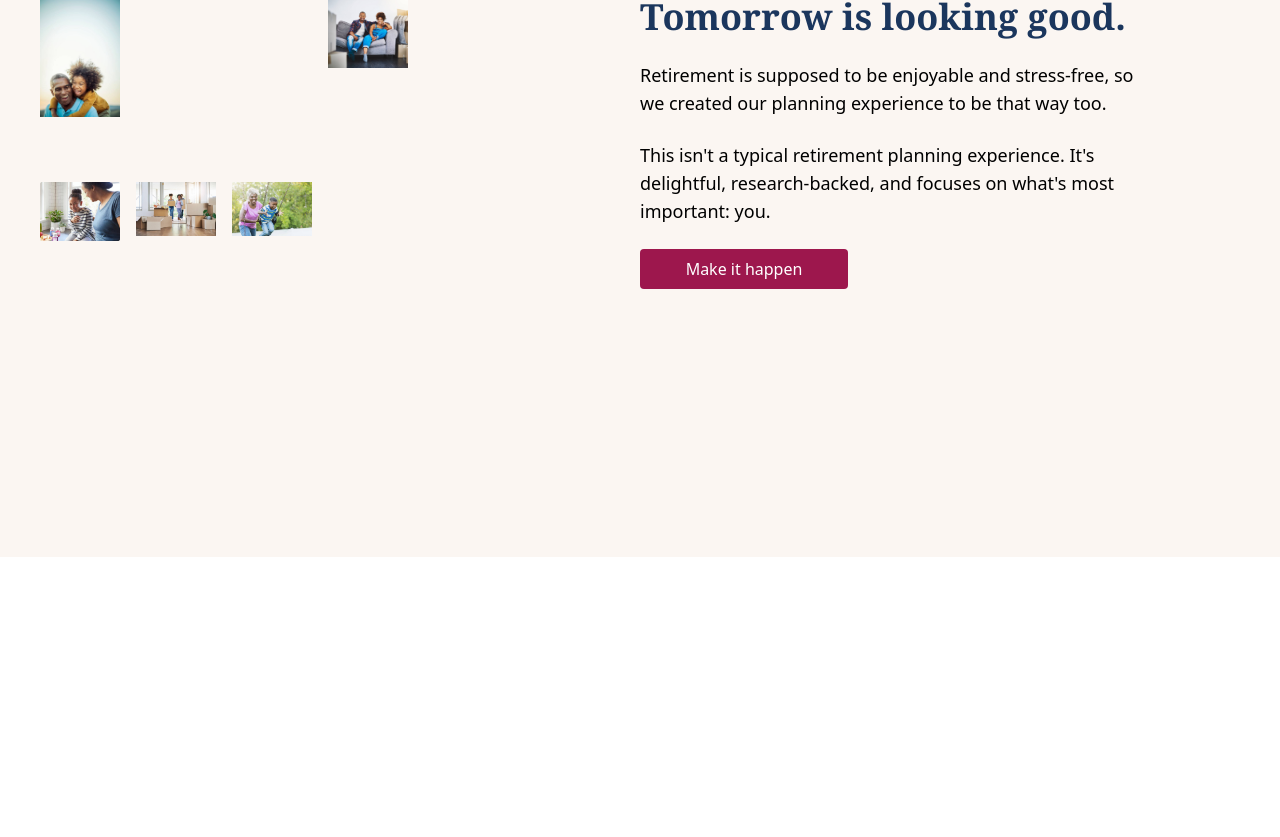
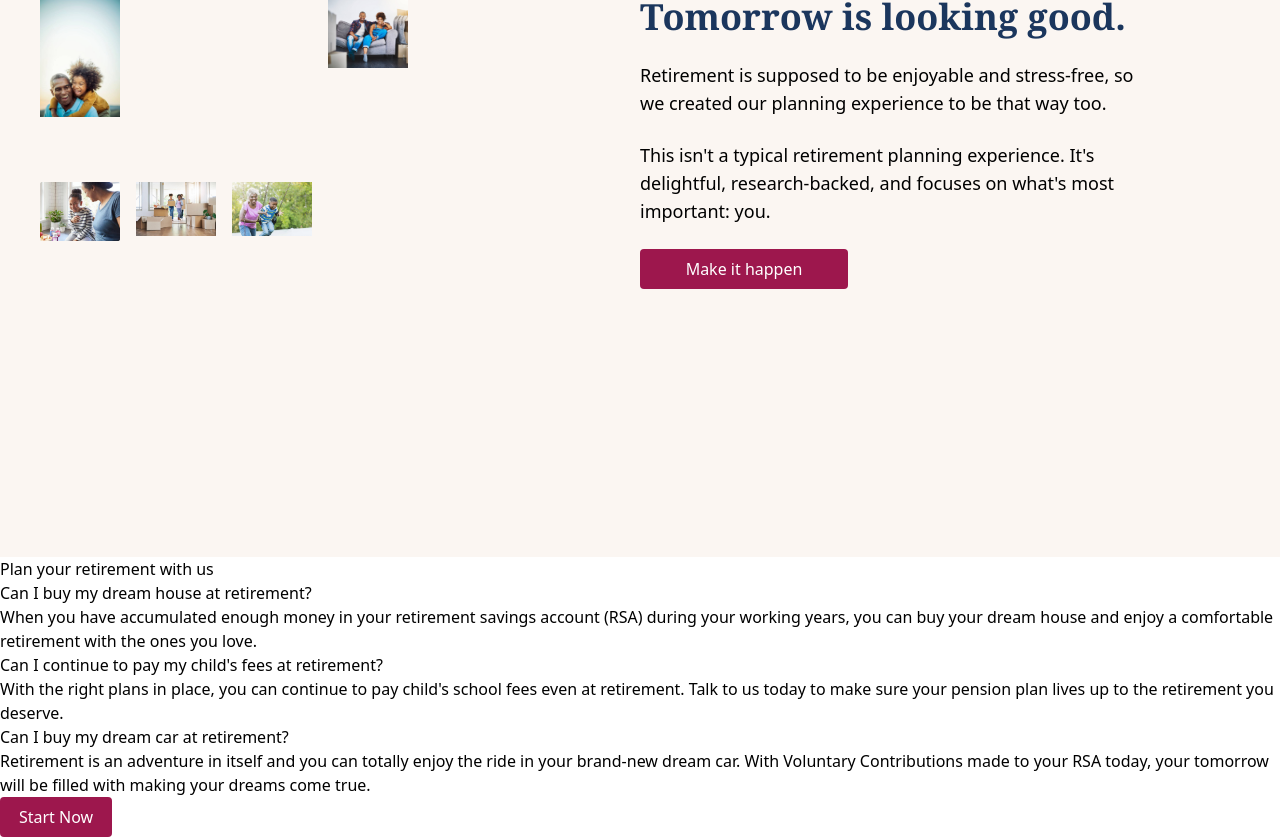
Before and after one commit to AkinAkinbobola/ARM-PENSION-SITE-CLONE, a Vue app in the folder arm-clone/: page / in a window 1280 px wide. Shown: the part 1729-2566 px from the top of the page. Before the commit the page ends 2286 px from the top, so only its background shows below. Built offline with nearby package versions, Linux system fonts and the light colour scheme.

Commit message:
Calculator content

```diff
--- a/arm-clone/src/App.vue
+++ b/arm-clone/src/App.vue
@@ -1,9 +1,10 @@
 <script setup>
-import Header from './components/Header.vue';
-import Slider from './components/Slider.vue';
-import CardSection from './components/CardSection.vue';
+import Header from './components/Header.vue'
+import Slider from './components/Slider.vue'
+import CardSection from './components/CardSection.vue'
 import NoSolicitors from './components/NoSolicitors.vue'
 import GridSection from './components/GridSection.vue'
+import BenefitCalculator from './components/BenefitCalculator.vue'
 
 </script>
 
@@ -14,5 +15,6 @@ import GridSection from './components/GridSection.vue'
     <CardSection />
     <NoSolicitors />
     <GridSection />
+    <BenefitCalculator />
   </div>
 </template>
--- a/arm-clone/src/components/BenefitCalculator.vue
+++ b/arm-clone/src/components/BenefitCalculator.vue
@@ -1,5 +1,24 @@
 <template>
     <div>
-
+        <div flex flex-col>
+            <h1>Plan your retirement with us</h1>
+            <h1>Can I buy my dream house at retirement?</h1>
+            <p>When you have accumulated enough money in your retirement savings account (RSA) during your working years,
+                you
+                can buy your dream house and enjoy a comfortable retirement with the ones you love.
+            </p>
+            <h1>Can I continue to pay my child's fees at retirement?
+            </h1>
+            <p>With the right plans in place, you can continue to pay child's school fees even at retirement. Talk to us
+                today to make sure your pension plan lives up to the retirement you deserve.
+            </p>
+            <h1>Can I buy my dream car at retirement?
+            </h1>
+            <p>Retirement is an adventure in itself and you can totally enjoy the ride in your brand-new dream car. With
+                Voluntary Contributions made to your RSA today, your tomorrow will be filled with making your dreams come
+                true.
+            </p>
+            <button class="py-2 px-4 text-white bg-pink-800 ml-0 font-sans rounded w-28">Start Now</button>
     </div>
+</div>
 </template>
```
